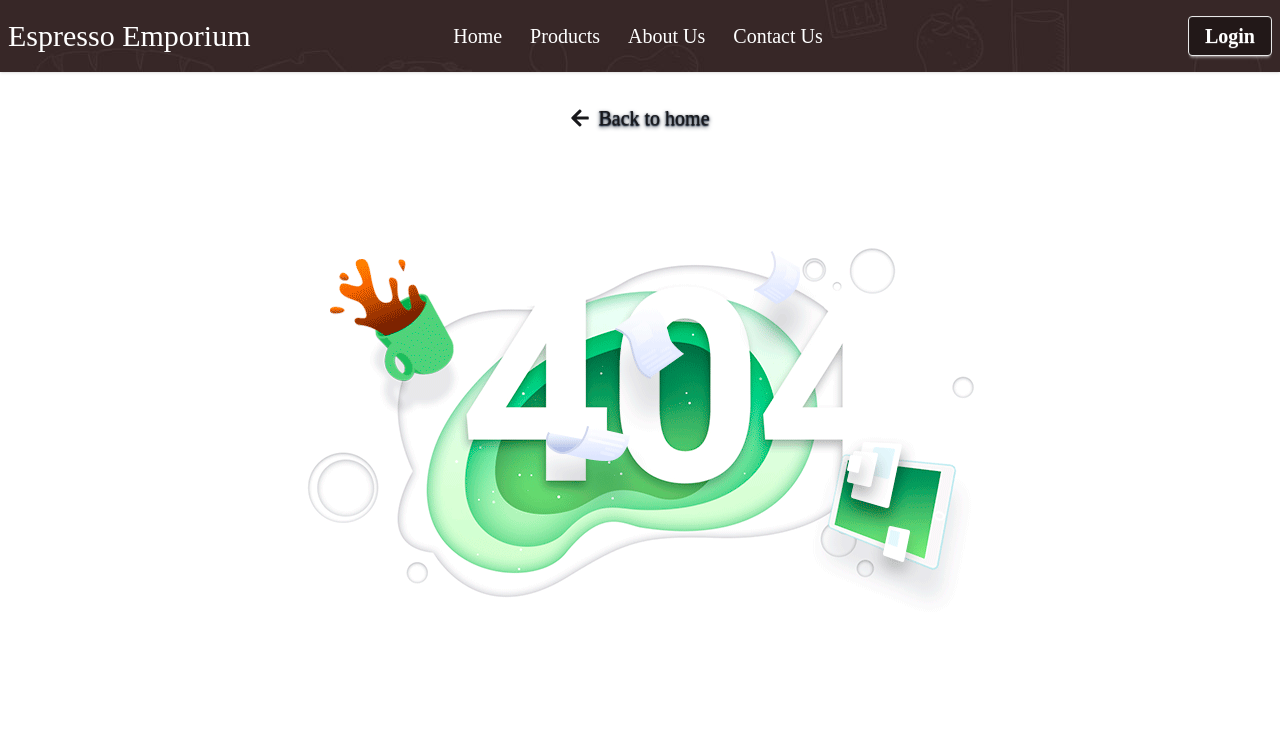
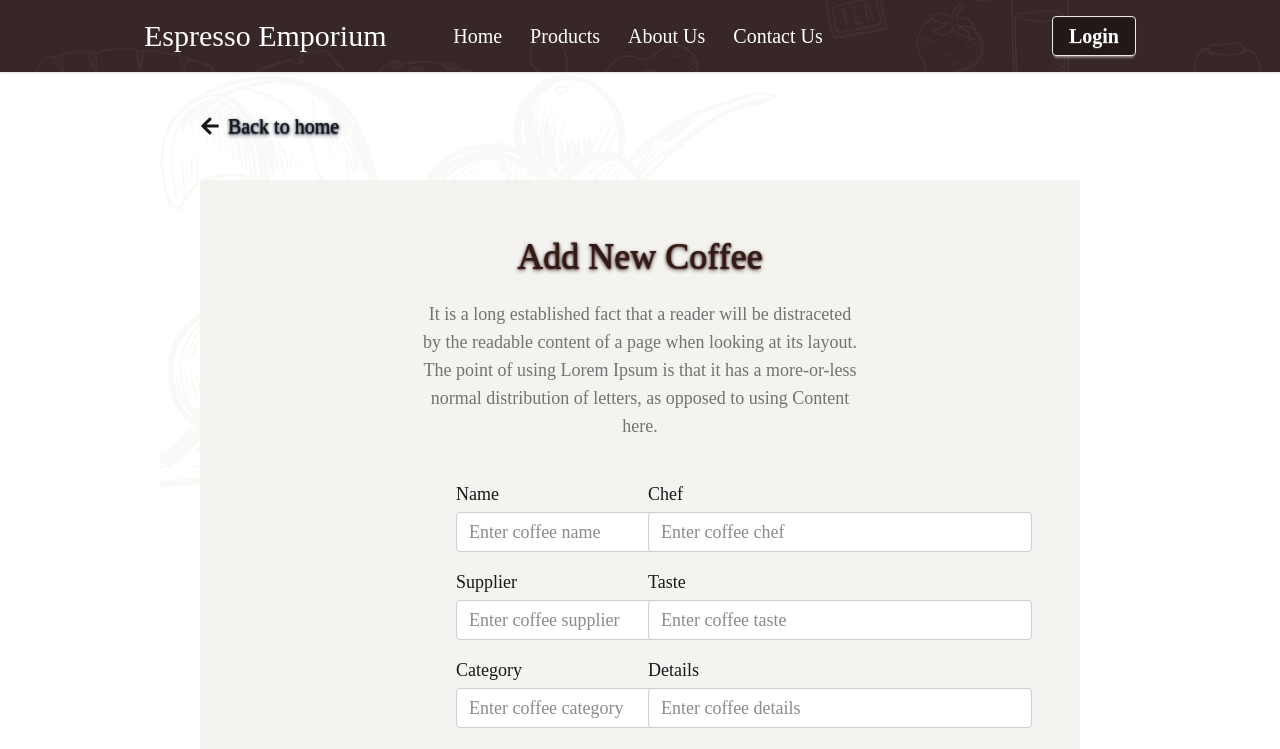
Before and after one commit to Kawsar26229/espresso-emporium-client, a React (Vite) app: page /add-coffee in a window 1280 px wide. Shown: the top 749 px of the page. Built offline with nearby package versions, Linux system fonts and the light colour scheme; a web font is replaced by a local one.

Commit message:
update coffee done without api implement

```diff
--- a/src/components/Header/Header.jsx
+++ b/src/components/Header/Header.jsx
@@ -19,7 +19,7 @@ function Header() {
     </>
   );
   return (
-    <div className="navbar shadow-sm" style={{ backgroundImage: `url(${navBg})` }}>
+    <div className="navbar shadow-sm px-36" style={{ backgroundImage: `url(${navBg})` }}>
       <div className="navbar-start">
         <div className="dropdown">
           <div tabIndex={0} role="button" className="btn btn-ghost lg:hidden">
--- /dev/null
+++ b/src/pages/AddCoffee/AddCoffee.jsx
@@ -0,0 +1,105 @@
+import { FaArrowLeft } from "react-icons/fa";
+import { Link } from "react-router";
+import addCoffeeBg from "../../assets/more/11.png";
+
+function AddCoffee() {
+    const handleSubmit = (e) => {
+        e.preventDefault()
+    }
+  return (
+    <div
+      className="w-9/12 mx-auto p-10"
+      style={{ backgroundImage: `url(${addCoffeeBg})` }}
+    >
+      <Link
+        to="/"
+        className="flex gap-2 text-xl text-shadow-md text-shadow-gray-800"
+      >
+        <FaArrowLeft className="mt-1" /> Back to home
+      </Link>
+      <div className="bg-[#F4F3F0] my-10 rounded-sm py-10">
+        <h3 className="text-[#331A15] text-4xl font-light text-center text-shadow-md text-shadow-[#331A15] my-4">
+          Add New Coffee
+        </h3>
+        <p className="w-1/2 mx-auto text-center mt-6 text-neutral-500 text-lg">
+          It is a long established fact that a reader will be distraceted by the
+          readable content of a page when looking at its layout. The point of
+          using Lorem Ipsum is that it has a more-or-less normal distribution of
+          letters, as opposed to using Content here.
+        </p>
+        <form onSubmit={handleSubmit} className="px-64 mt-10 place-items-center pb-4">
+          <div className="grid grid-cols-2 gap-4">
+            <div>
+                <p className="text-lg mb-1">Name</p>
+                <input
+                  className="input w-96 text-lg"
+                  name="name"
+                  type="text"
+                  placeholder="Enter coffee name"
+                />
+            </div>
+            <div>
+                <p className="text-lg mb-1">Chef</p>
+                <input
+                  className="input w-96 text-lg"
+                  name="name"
+                  type="text"
+                  placeholder="Enter coffee chef"
+                />
+            </div>
+            <div>
+                <p className="text-lg mb-1">Supplier</p>
+                <input
+                  className="input w-96 text-lg"
+                  name="name"
+                  type="text"
+                  placeholder="Enter coffee supplier"
+                />
+            </div>
+            <div>
+                <p className="text-lg mb-1">Taste</p>
+                <input
+                  className="input w-96 text-lg"
+                  name="name"
+                  type="text"
+                  placeholder="Enter coffee taste"
+                />
+            </div>
+            <div>
+                <p className="text-lg mb-1">Category</p>
+                <input
+                  className="input w-96 text-lg"
+                  name="name"
+                  type="text"
+                  placeholder="Enter coffee category"
+                />
+            </div>
+            <div>
+                <p className="text-lg mb-1">Details</p>
+                <input
+                  className="input w-96 text-lg"
+                  name="name"
+                  type="text"
+                  placeholder="Enter coffee details"
+                />
+            </div>
+            <div className="col-span-2">
+                <p className="text-lg mb-1">Photo</p>
+                <input
+                  className="input w-full text-lg"
+                  name="name"
+                  type="text"
+                  placeholder="Enter photo URL"
+                />
+            </div>
+            <div className="col-span-2">
+                <input type="submit" value="Add Coffee" className="btn w-full bg-[#D2B48C]" />
+            </div>
+          </div>
+        </form>
+      </div>
+    </div>
+  );
+}
+
+export default AddCoffee;
--- a/src/routes/AppRoutes.jsx
+++ b/src/routes/AppRoutes.jsx
@@ -6,6 +6,7 @@ import AboutUs from "../pages/AboutUs/AboutUs";
 import ContactUs from "../pages/ContactUs/ContactUs";
 import Login from "../pages/Login/Login";
 import NotFound from "../pages/NotFound/NotFound";
+import AddCoffee from "../pages/AddCoffee/AddCoffee";
 
 export const router = createBrowserRouter([
   {
@@ -19,6 +20,10 @@ export const router = createBrowserRouter([
       {
         path: "/products",
         element: <Products />,
+      },
+      {
+        path: "/add-coffee",
+        element: <AddCoffee/>
       },
       {
         path: "/about-us",
```
